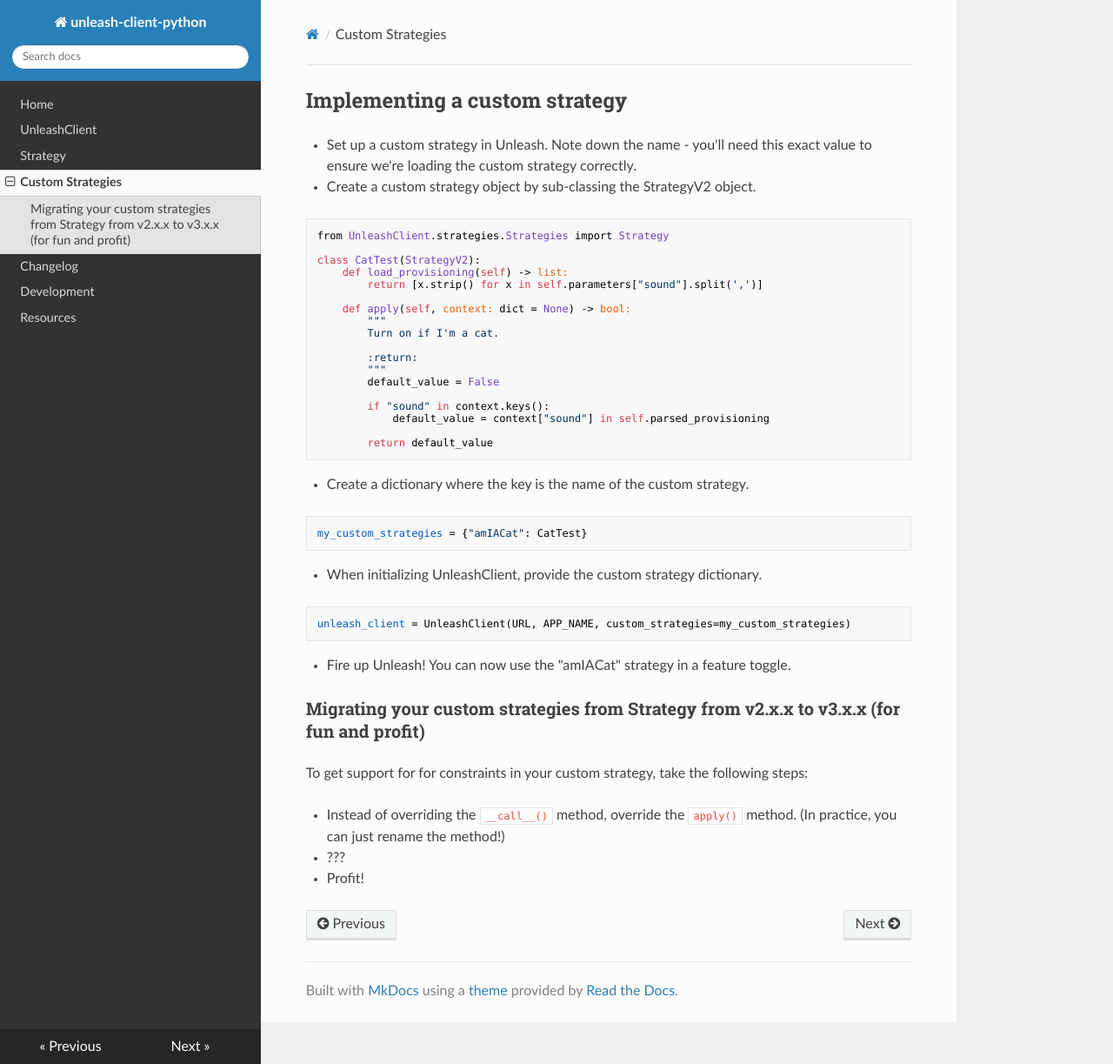
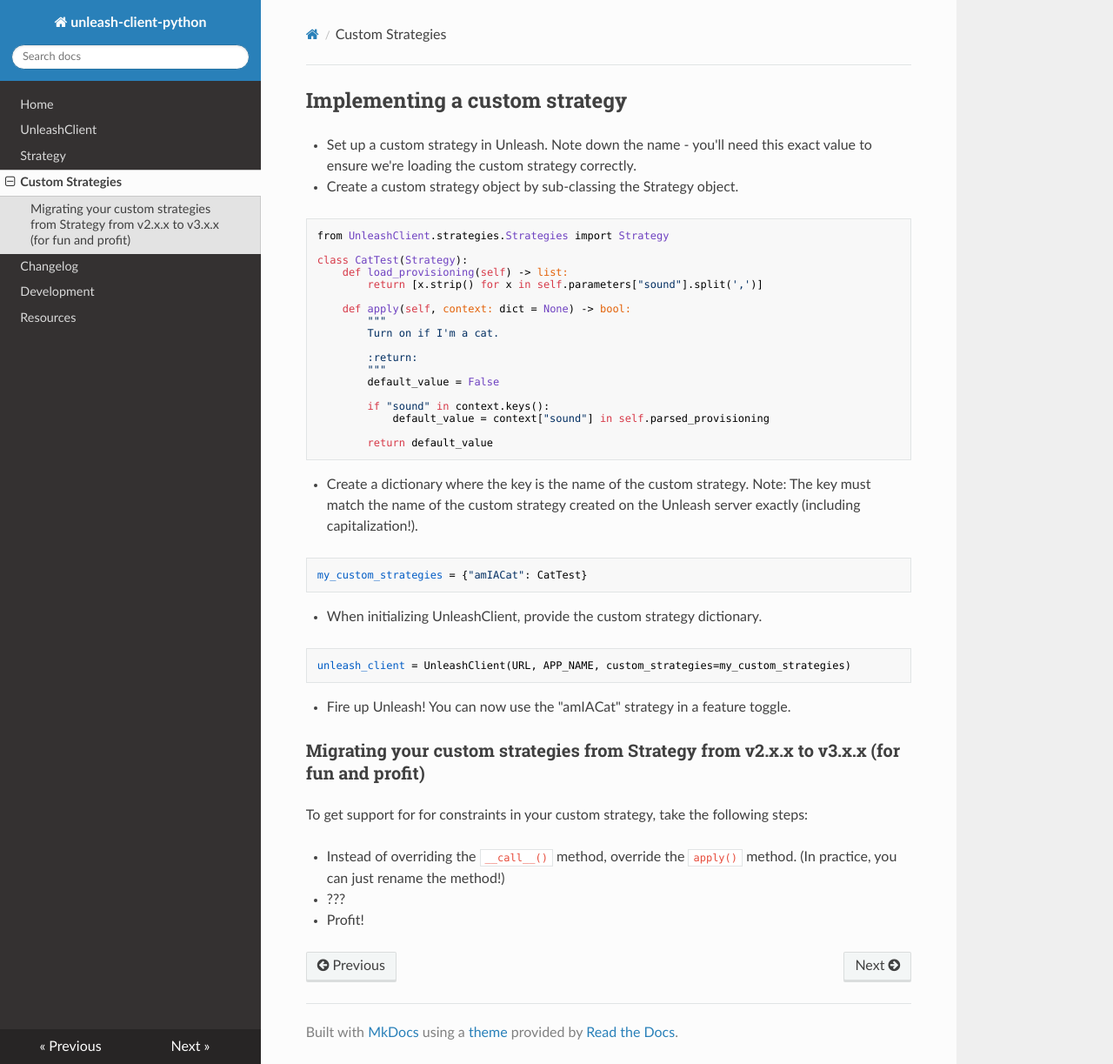
Before and after one commit to Unleash/unleash-client-python, an MkDocs documentation site: the page built from docs/customstrategies.md, in a window 1280 px wide and 1223 px high. Shown: the whole window at 87% size. Built offline with MkDocs 1.6.1, drawn with Linux system fonts in a browser that asks for light colours; nearby versions of some CDN libraries.

Commit message:
Fix custom strategy documentation based on feedback + improve Unleash Hosted integration test.

````diff
--- a/docs/customstrategies.md
+++ b/docs/customstrategies.md
@@ -1,12 +1,12 @@
 ## Implementing a custom strategy
 
 * Set up a custom strategy in Unleash.  Note down the name - you'll need this exact value to ensure we're loading the custom strategy correctly.
-* Create a custom strategy object by sub-classing the StrategyV2 object.
+* Create a custom strategy object by sub-classing the Strategy object.
 
 ```
 from UnleashClient.strategies.Strategies import Strategy
 
-class CatTest(StrategyV2):
+class CatTest(Strategy):
     def load_provisioning(self) -> list:
         return [x.strip() for x in self.parameters["sound"].split(',')]
 
@@ -24,7 +24,7 @@
         return default_value
 ```
 
-* Create a dictionary where the key is the name of the custom strategy.
+* Create a dictionary where the key is the name of the custom strategy.  Note: The key must match the name of the custom strategy created on the Unleash server exactly (including capitalization!).
 
 ```
 my_custom_strategies = {"amIACat": CatTest}
````
